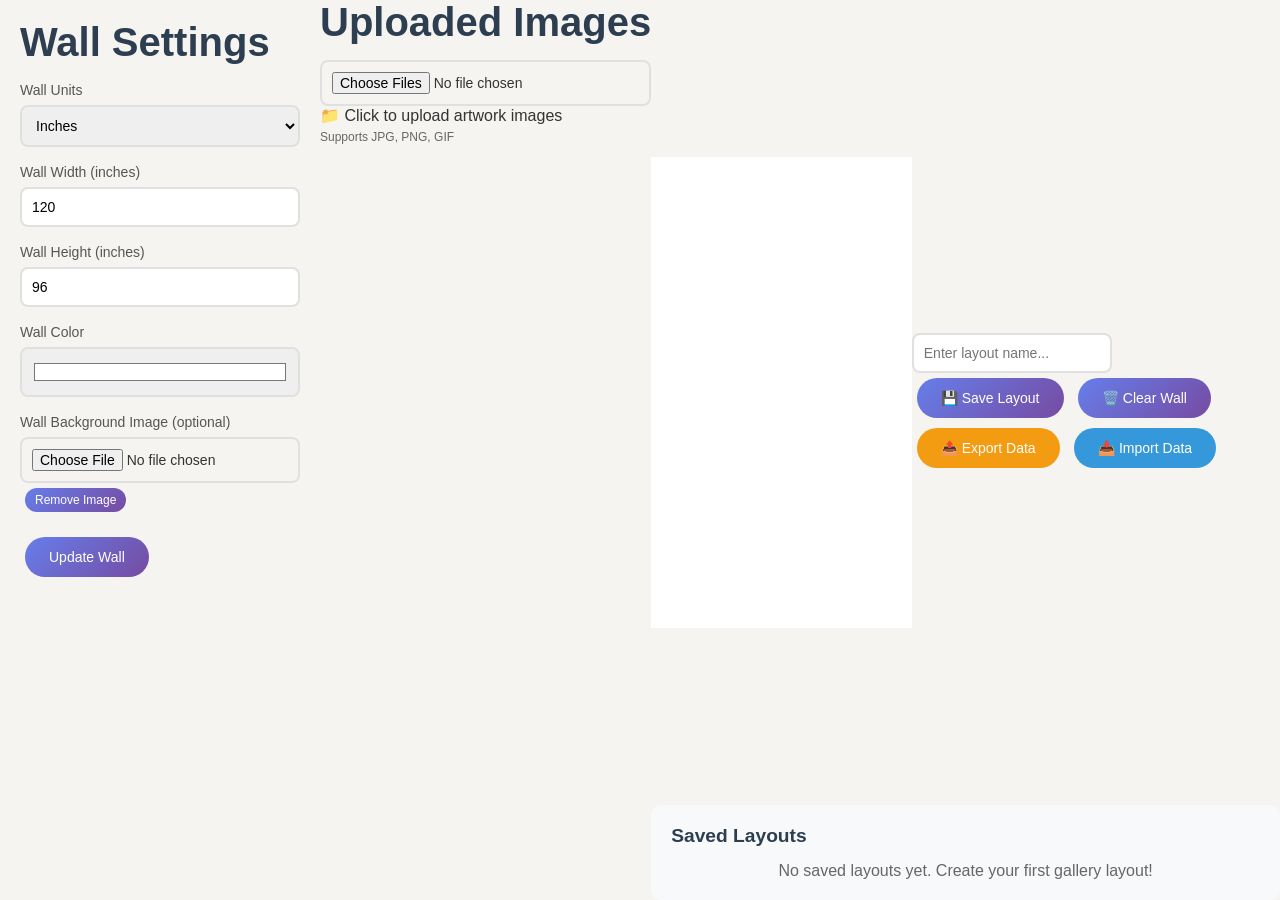
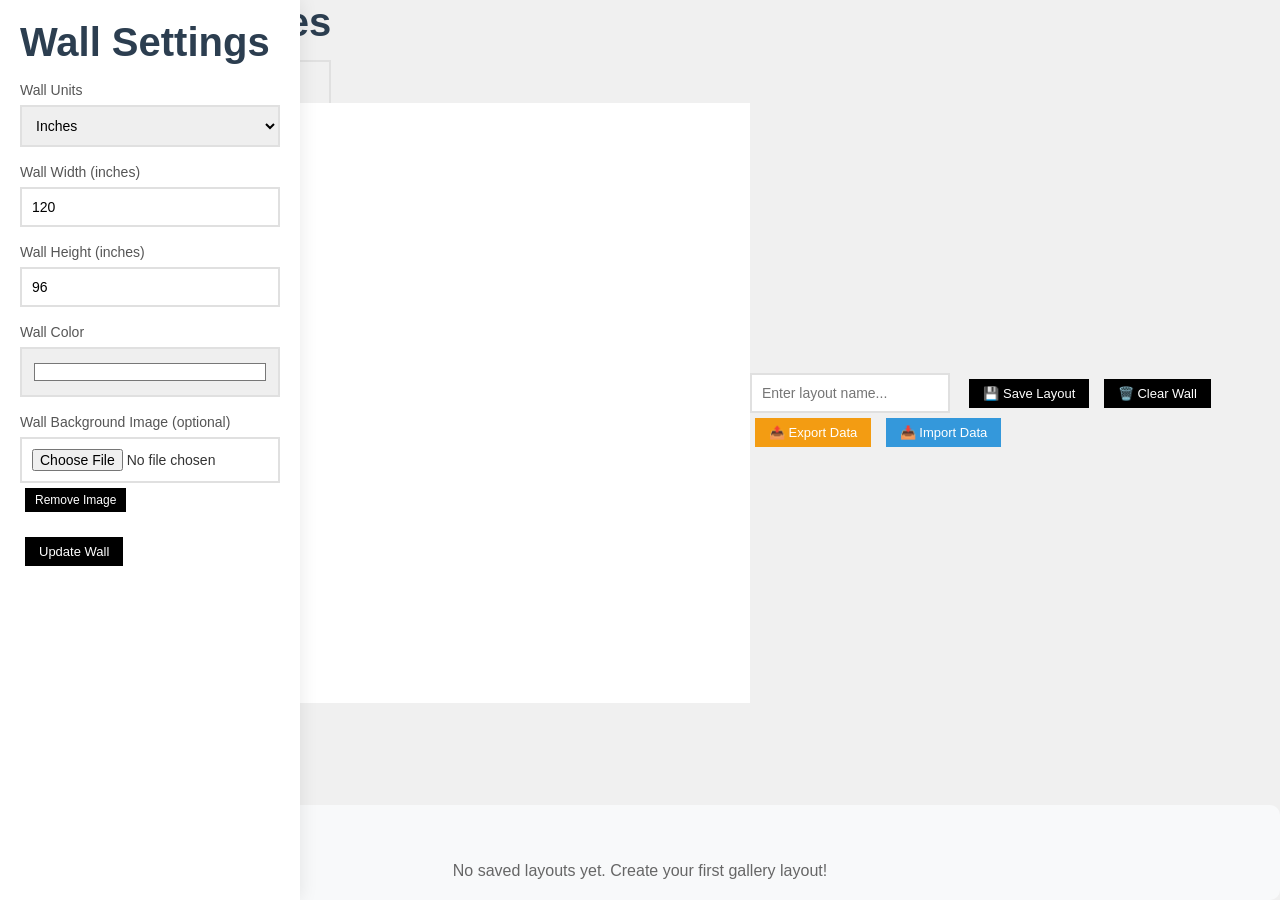

UI overhaul: full-screen wall with pan/zoom, floating sidebar, refreshed button style

--- a/styles.css
+++ b/styles.css
@@ -38,7 +38,7 @@ body.dragging-artwork *:not(#custom-drag-cursor):not(#custom-drag-cursor img) {
 
 body {
     font-family: 'Segoe UI', Tahoma, Geneva, Verdana, sans-serif;
-    background: #F5F4F1;
+    background: #f0f0f0;
     min-height: 100vh;
     color: #333;
     margin: 0;
@@ -53,20 +53,30 @@ body {
 }
 
 .column-1 {
-    width: 320px;
-    flex-shrink: 0;
-    background: transparent;
+    position: fixed;
+    left: 0;
+    top: 0;
+    width: 300px;
+    height: 100vh;
+    z-index: 300;
+    background: #ffffff;
+    box-shadow: 2px 0 16px rgba(0,0,0,0.08);
     overflow-y: auto;
     padding: 20px;
+    transition: transform 0.25s ease;
+}
+
+.column-1.collapsed {
+    transform: translateX(-100%);
 }
 
 .column-3 {
-    flex: 1;
+    position: fixed;
+    inset: 0;
     background: transparent;
-    overflow-y: auto;
+    overflow: hidden;
     display: flex;
     flex-direction: column;
-    gap: 20px;
 }
 
 .control-panel {
@@ -158,7 +168,7 @@ body {
 
 /* Drop zone visual feedback */
 .wall-container.drag-over {
-    outline: 3px dashed #667eea;
+    outline: 3px dashed #000;
     outline-offset: -3px;
 }
 
@@ -222,14 +232,14 @@ input, select {
     width: 100%;
     padding: 10px;
     border: 2px solid #e0e0e0;
-    border-radius: 8px;
+    border-radius: 0;
     font-size: 14px;
     transition: border-color 0.3s ease;
 }
 
 input:focus, select:focus {
     outline: none;
-    border-color: #667eea;
+    border-color: #000;
 }
 
 .color-input {
@@ -238,20 +248,46 @@ input:focus, select:focus {
 }
 
 button {
-    background: linear-gradient(135deg, #667eea 0%, #764ba2 100%);
+    background: #000;
     color: white;
     border: none;
-    padding: 12px 24px;
-    border-radius: 25px;
+    padding: 7px 14px;
+    border-radius: 0;
     cursor: pointer;
-    font-size: 14px;
+    font-size: 13px;
     font-weight: 400;
-    transition: transform 0.2s ease;
+    transition: background 0.15s ease;
     margin: 5px;
 }
 
 button:hover {
-    transform: translateY(-2px);
+    background: #333;
+    transform: none;
+}
+
+#sidebarToggle {
+    position: fixed;
+    top: 16px;
+    left: 16px;
+    z-index: 400;
+    width: 36px;
+    height: 36px;
+    padding: 0;
+    margin: 0;
+    display: flex;
+    align-items: center;
+    justify-content: center;
+    background: #000;
+    color: white;
+    border: none;
+    border-radius: 0;
+    cursor: pointer;
+    transition: background 0.15s ease;
+}
+
+#sidebarToggle:hover {
+    background: #333;
+    transform: none;
 }
 
 .workspace {
@@ -262,6 +298,9 @@ button:hover {
     justify-content: center;
     align-items: center;
     position: relative;
+    width: 100%;
+    height: 100%;
+    overflow: hidden;
 }
 
 /* Zoom Control Button */
@@ -270,10 +309,10 @@ button:hover {
     top: 20px;
     right: 20px;
     background: white;
-    border: 2px solid #667eea;
-    border-radius: 50%;
-    width: 50px;
-    height: 50px;
+    border: 2px solid #000;
+    border-radius: 0;
+    width: 40px;
+    height: 40px;
     display: flex;
     align-items: center;
     justify-content: center;
@@ -281,14 +320,22 @@ button:hover {
     z-index: 200;
     padding: 0;
     margin: 0;
-    color: #667eea;
-    transition: all 0.3s ease;
+    color: #000;
+    transition: all 0.2s ease;
 }
 
 .zoom-control-btn:hover {
-    background: #667eea;
+    background: #000;
     color: white;
-    transform: scale(1.1);
+    transform: none;
+}
+
+/* Pan/zoom canvas wrapper */
+#panZoomWrapper {
+    position: absolute;
+    top: 0;
+    left: 0;
+    transform-origin: 0 0;
 }
 
 /* Room Perspective Wrapper */
@@ -412,12 +459,9 @@ button:hover {
 
 .wall-container {
     border: none;
-    margin: 20px 0;
     position: relative;
     overflow: hidden;
-    min-height: 400px;
-    max-width: 100%;
-    height: auto;
+    flex-shrink: 0;
 }
 
 /* Disable all interactions in preview mode */
@@ -435,20 +479,20 @@ button:hover {
     position: absolute;
     top: 10px;
     background: white;
-    border: 2px solid #667eea;
-    border-radius: 50%;
-    width: 44px;
-    height: 44px;
+    border: 2px solid #000;
+    border-radius: 0;
+    width: 36px;
+    height: 36px;
     display: flex;
     align-items: center;
     justify-content: center;
     cursor: pointer;
     opacity: 0;
-    transition: opacity 0.3s ease, transform 0.2s ease, background 0.2s ease;
+    transition: opacity 0.2s ease, background 0.15s ease;
     z-index: 100;
     padding: 0;
     margin: 0;
-    color: #667eea;
+    color: #000;
 }
 
 .wall-container:hover .wall-icon {
@@ -456,9 +500,9 @@ button:hover {
 }
 
 .wall-icon:hover {
-    background: #667eea;
+    background: #000;
     color: white;
-    transform: scale(1.1);
+    transform: none;
 }
 
 .upload-icon {
@@ -595,9 +639,9 @@ button:hover {
 .dialog-content {
     background: white;
     padding: 15px;
-    border-radius: 10px;
-    box-shadow: 0 10px 30px rgba(0, 0, 0, 0.3);
-    border: 2px solid #667eea;
+    border-radius: 0;
+    box-shadow: 0 4px 20px rgba(0, 0, 0, 0.15);
+    border: 1px solid #e0e0e0;
     min-width: 320px;
     max-width: 400px;
 }
@@ -646,7 +690,7 @@ button:hover {
 }
 
 .layout-item:hover {
-    border-color: #667eea;
+    border-color: #000;
 }
 
 .layout-preview {
